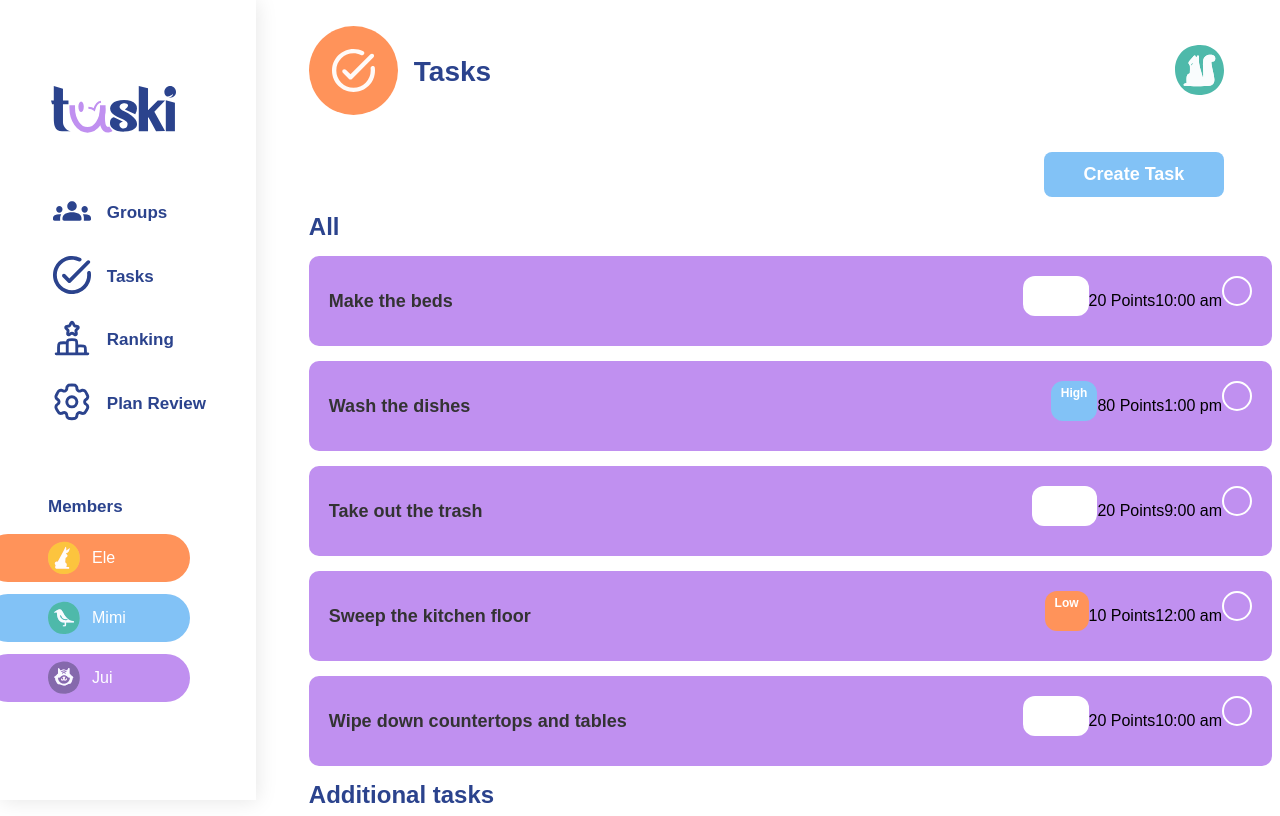
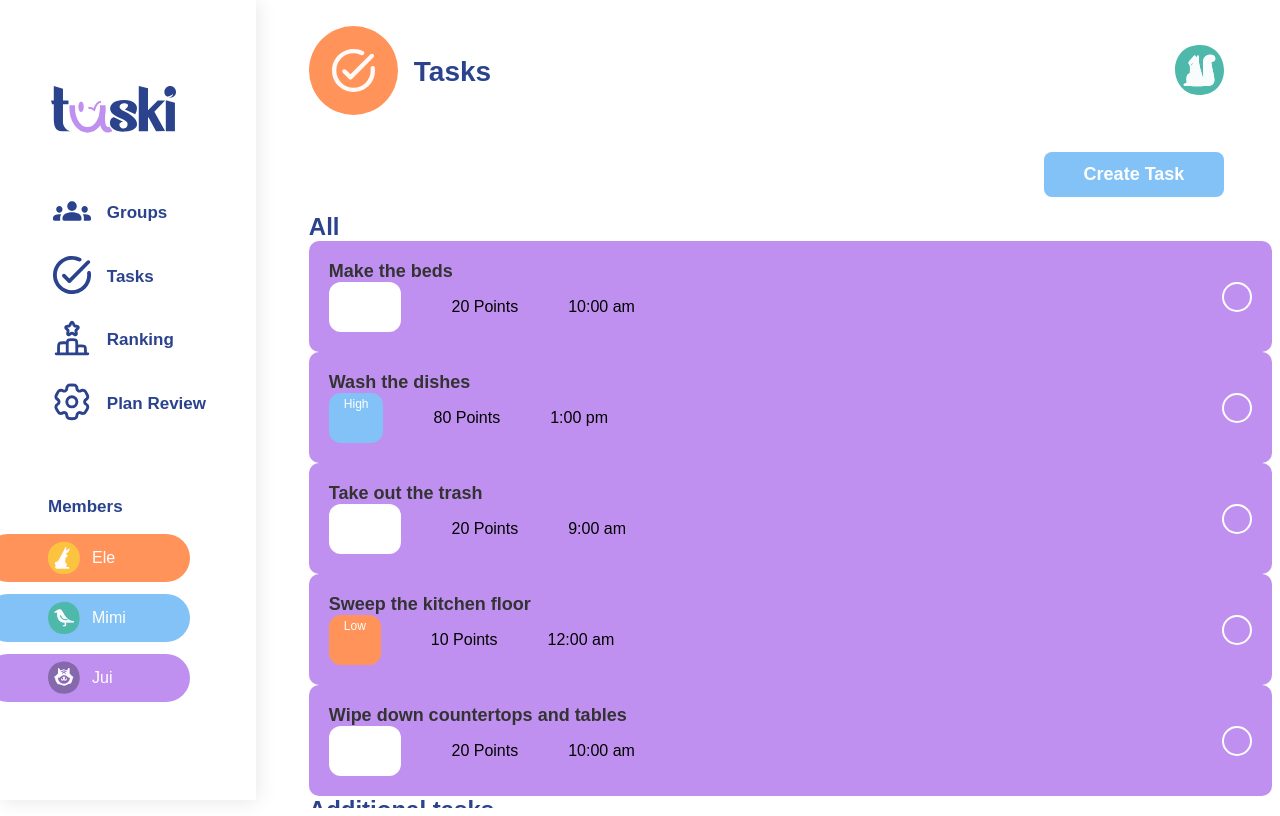
Before and after one commit to NikSala10/TaskiProject, a React (Vite) app: page /tasks in a window 1280 px wide. Built offline with nearby package versions, Linux system fonts and the light colour scheme.

Commit message:
feat(pages/tasks): render TaskList using tasks dataset

```diff
--- a/src/components/TaskItem/TaskItem.tsx
+++ b/src/components/TaskItem/TaskItem.tsx
@@ -25,18 +25,22 @@ const TaskItem = ({ task }: TaskItemProps) => {
     <div className={`task-item ${isCompleted ? "completed" : ""}`}>
         <h3>{task.name}</h3>
         <div className="task-info">
+          <div className="text-info">
             <span className="priority" style={{ backgroundColor: getPriorityColor(task.priority) }}>
               {task.priority}
             </span>
             <p>{task.points} Points</p>
             <p>{task.time}</p>
+          </div>
+          <div>
             <button
               className={`complete-btn ${isCompleted ? "completed" : ""}`}
-            onClick={handleToggleComplete}
-          >
+              onClick={handleToggleComplete}>
               {isCompleted ? "✓" : ""}
             </button>
         </div>
+          </div>
+
     </div>
   );
 };
--- a/src/pages/Tasks/Tasks.css
+++ b/src/pages/Tasks/Tasks.css
@@ -38,17 +38,19 @@
 .task-item {
   background-color: #C090F0;
   padding: 20px;
-  margin: 15px 0;
   border-radius: 10px;
   display: flex;
-  justify-content: space-between;
-  align-items: center;
-  position: relative;
-  transition: transform 0.3s ease-in-out;
+  flex-direction: column;
+}
+
+.text-info {
+  display: flex;
+  gap: 50px;
 }
 
 .task-info {
-  display: flex;
+    display: flex;
+    justify-content: space-between;
 }
 
 .task-item h3 {
@@ -65,14 +67,10 @@
 }
 
 .priority {
-  padding: 5px 10px;
+  padding: 4px 15px;
   font-size: 12px;
   color: white;
   border-radius: 12px;
-  text-transform: capitalize;
-  font-weight: bold;
-  display: inline-block;
-  margin-bottom: 10px;
 }
 
 .complete-btn {
```
Lines whose indentation alone changed are shown as unchanged.
